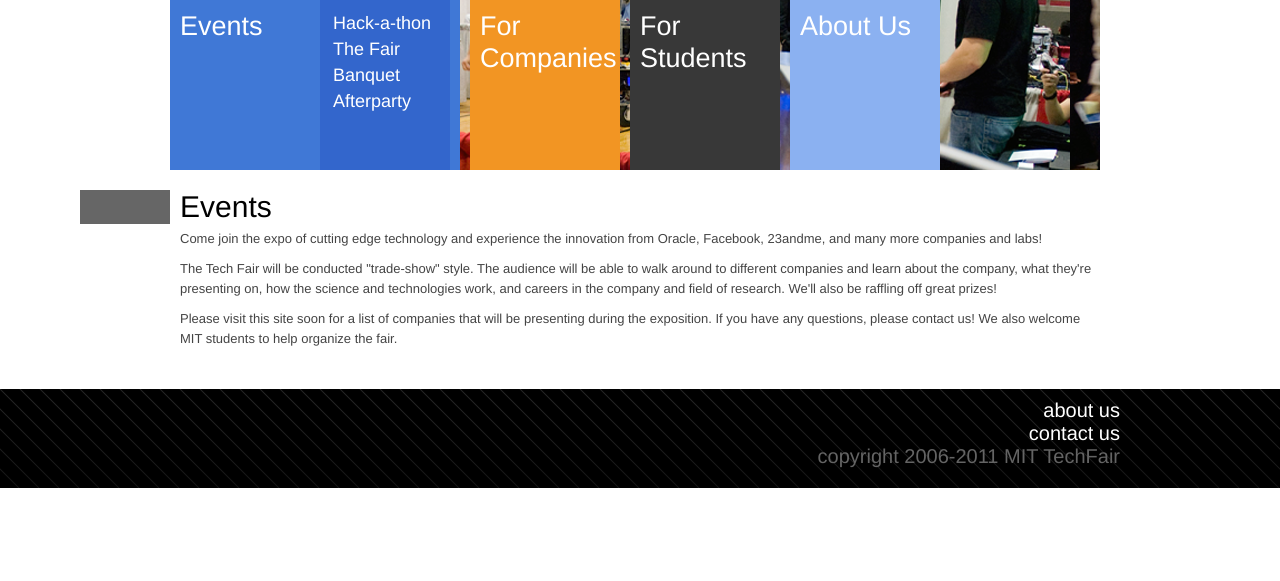
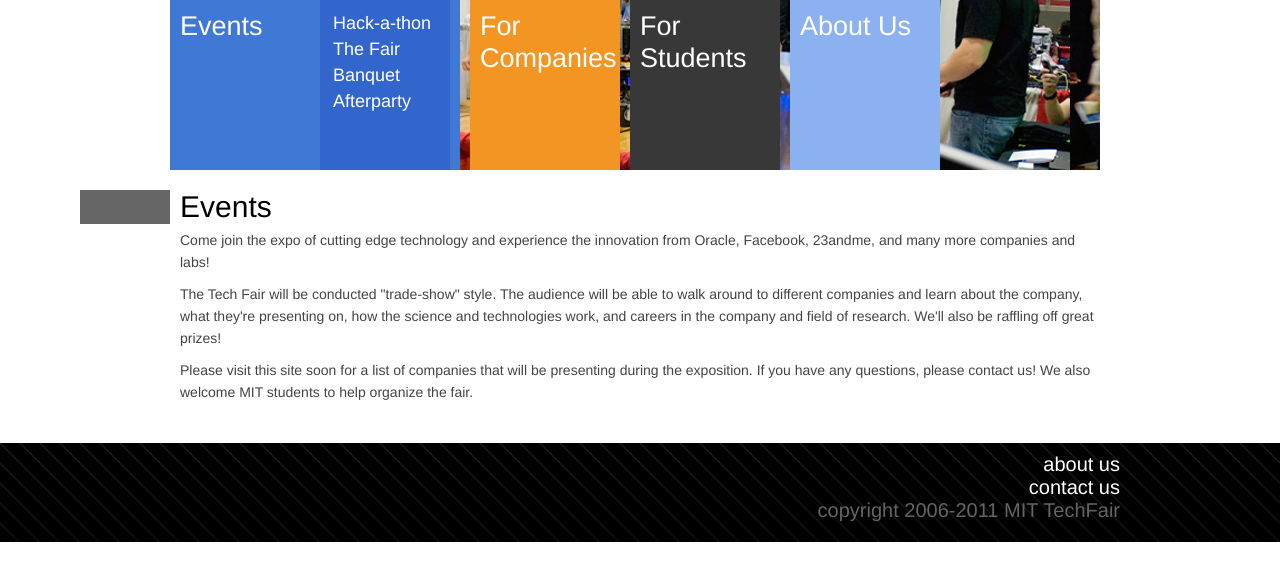
Before and after one commit to techx/techx-techfair-old, a PHP site: page /events/ in a window 1280 px wide. Shown: the part 100-681 px from the top of the page. Run offline with PHP 8.4, Linux system fonts and the light colour scheme.

Commit message:
increased font size to 14px

```diff
--- a/css/style.css
+++ b/css/style.css
@@ -252,8 +252,8 @@ body {
 }
 #content p {
 	padding: 5px 0;
-	font-size: 13px;
-	line-height: 20px;
+	font-size: 14px;
+	line-height: 22px;
 	color: #444;
 }
 #content strong {
--- a/pages/students/individuals.php
+++ b/pages/students/individuals.php
@@ -0,0 +1 @@
+<h1>Individual Exhibitors</h1>
```
